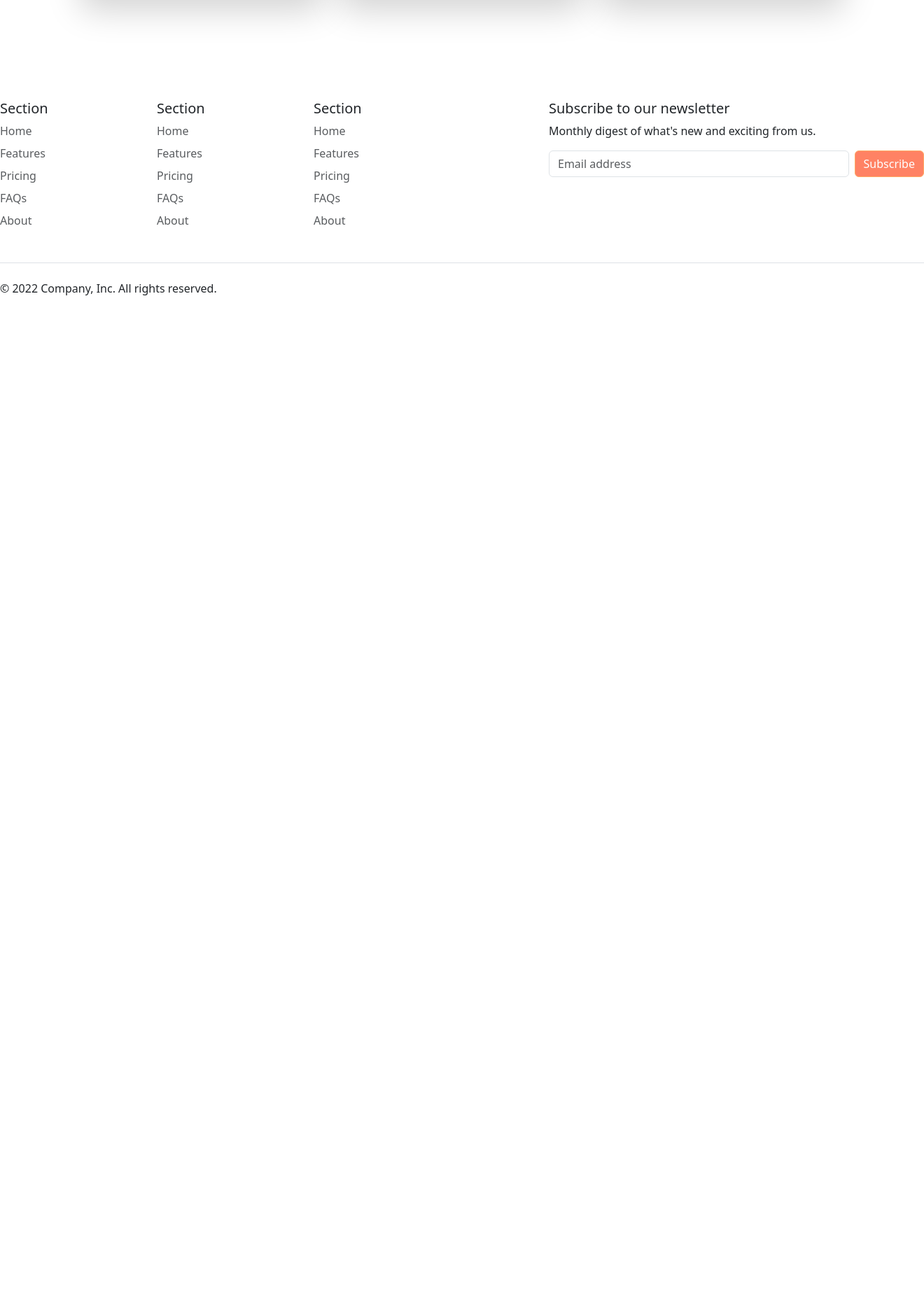
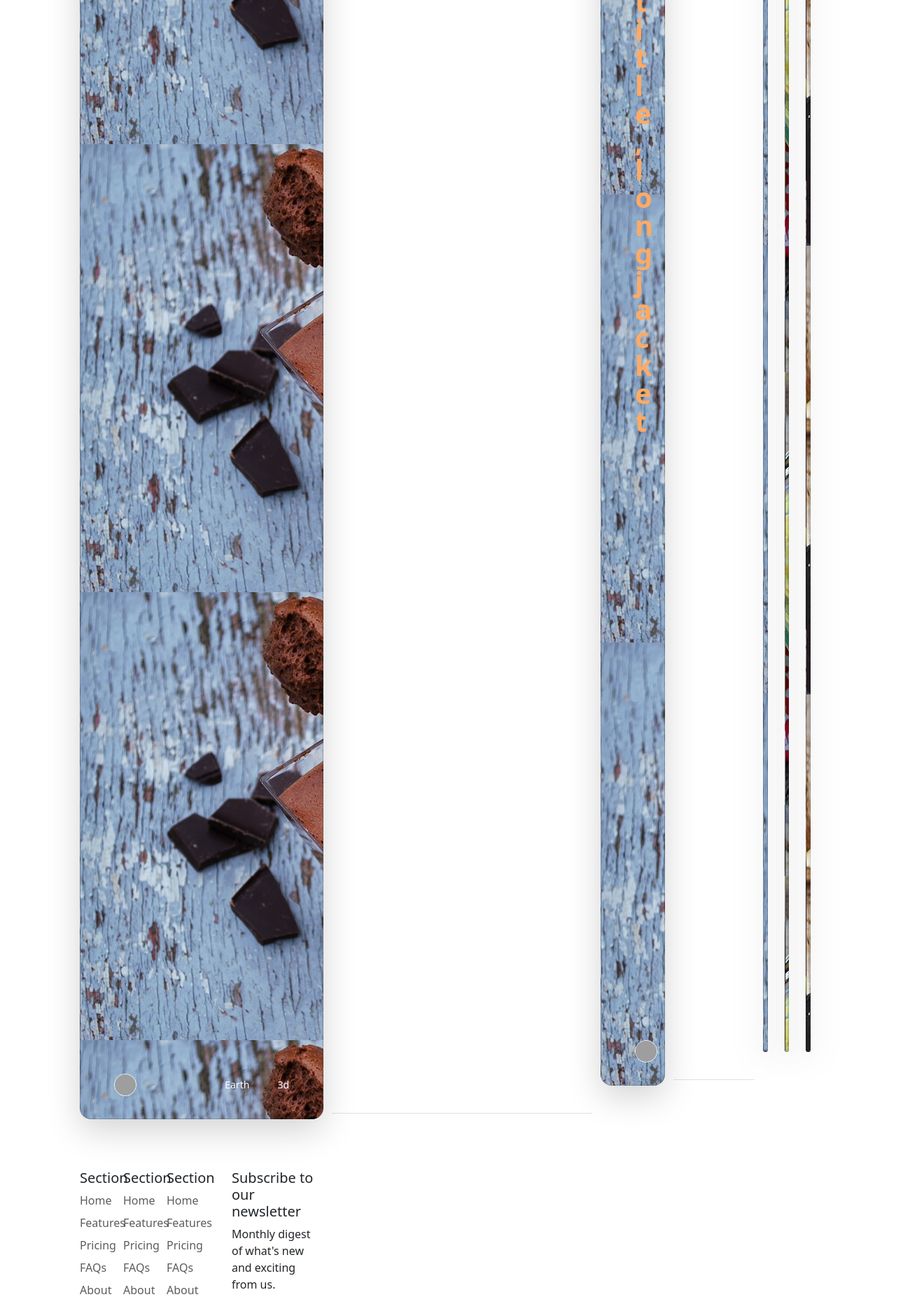
Before and after one commit to STKobo/Recettes, a PHP site: page / in a window 1320 px wide; the page is wider, and only the part inside the window is pictured. Shown: the part 1295-3148 px from the top of that part at 70% size. Before the commit the page ends 1717 px from the top of that part, so only its background shows below. Run offline with PHP 8.4, Linux system fonts and the light colour scheme; grey boxes are pictures that could not be loaded.

Commit message:
tableaux des recettes, mise en place du include et require

```diff
--- a/index.php
+++ b/index.php
@@ -1,3 +1,9 @@
+<?php
+
+define('_RECIPES_IMG_PATH', 'uploads/recipes');
+?>
+
+
 <!DOCTYPE html>
 <html lang="en">
 <head>
@@ -12,6 +18,15 @@
     <title>Document</title>
 </head>
 <body>
+
+<?php
+  $recipes = [
+    ["title"=> "Mousse au chocolat", "description"=> "Une bonne mousse", "img" =>'1-chocolate-au-mousse.jpg'],
+    ["title"=> "Gratin dauphinois", "description"=> "Un bon gratin ", "img" =>'2-gratin-dauphinois.jpg'],
+    ["title"=> "Salade de chèvre", "description"=> "Une bonne salade", "img" =>'3-salade.jpg'],
+  ];
+?>
+
 <div class="container">
     <header class="d-flex flex-wrap align-items-center justify-content-center justify-content-md-between py-3 mb-4 border-bottom">
       <a href="/" class="d-flex align-items-center col-md-3 mb-2 mb-md-0 text-dark text-decoration-none">
@@ -51,6 +66,7 @@
   </div>
 
   <div class="container px-4 py-5" id="custom-cards">
+    <?php foreach ($recipes as $recipe) { ?>
     <h2 class="pb-2 border-bottom">Custom cards</h2>
 
     <div class="row row-cols-1 row-cols-lg-3 align-items-stretch g-4 py-5">
@@ -74,9 +90,10 @@
           </div>
         </div>
       </div>
+      <?php } ?>
 
       <div class="col">
-        <div class="card card-cover h-100 overflow-hidden text-bg-dark rounded-4 shadow-lg" style="background-image: url('unsplash-photo-2.jpg');">
+        <div class="card card-cover h-100 overflow-hidden text-bg-dark rounded-4 shadow-lg" style="background-image: url('uploads/recipes/2-gratin-dauphinois.jpg');">
           <div class="d-flex flex-column h-100 p-5 pb-3 text-white text-shadow-1">
             <h3 class="pt-5 mt-5 mb-4 display-6 lh-1 fw-bold">Much longer title that wraps to multiple lines</h3>
             <ul class="d-flex list-unstyled mt-auto">
@@ -97,7 +114,7 @@
       </div>
 
       <div class="col">
-        <div class="card card-cover h-100 overflow-hidden text-bg-dark rounded-4 shadow-lg" style="background-image: url('unsplash-photo-3.jpg');">
+        <div class="card card-cover h-100 overflow-hidden text-bg-dark rounded-4 shadow-lg" style="background-image: url('uploads/recipes/3-salade.jpg');">
           <div class="d-flex flex-column h-100 p-5 pb-3 text-shadow-1">
             <h3 class="pt-5 mt-5 mb-4 display-6 lh-1 fw-bold">Another longer title belongs here</h3>
             <ul class="d-flex list-unstyled mt-auto">
```
Also changed, not shown: templates/footer.php (added), templates/header.php (added).
